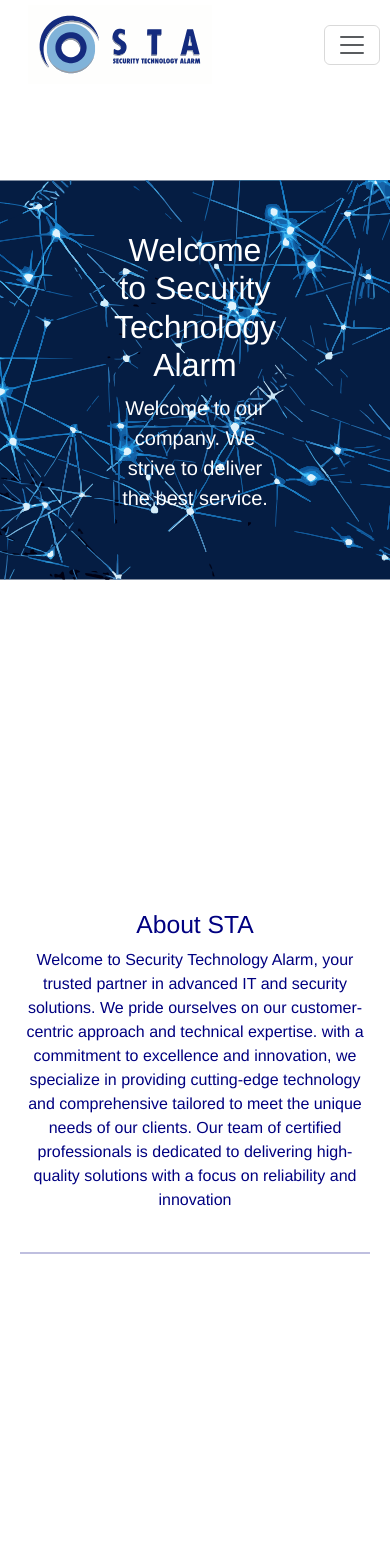
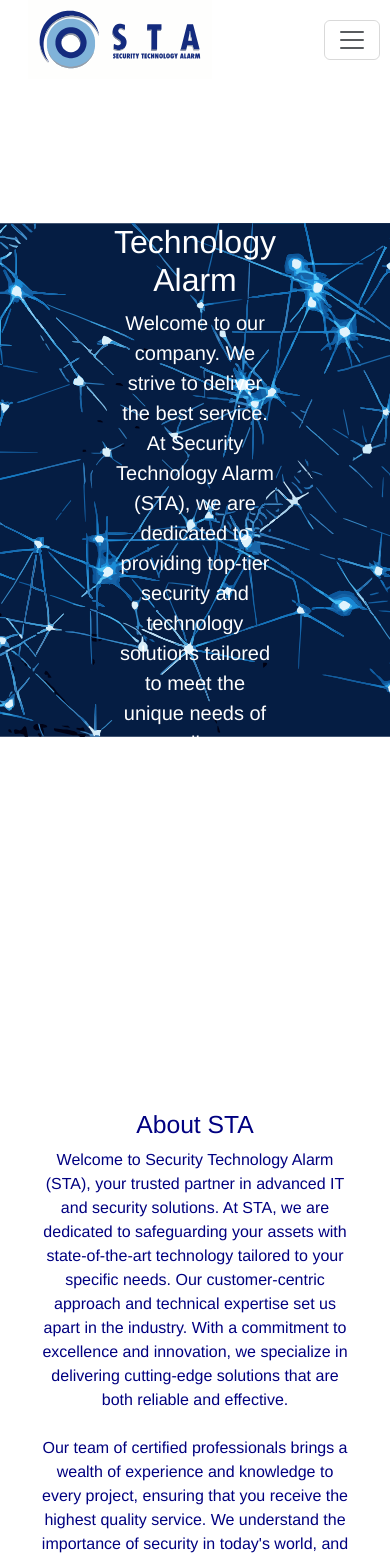
Before and after one commit to fiture99/STA-FINAL, a React (Vite) app: page /home in a window 390 px wide. Shown: the top 1559 px of the page. Built offline with nearby package versions, Linux system fonts and the light colour scheme.

Commit message:
sweet alert

```diff
--- a/package.json
+++ b/package.json
@@ -17,7 +17,8 @@
     "bootstrap": "^5.3.3",
     "react": "^18.3.1",
     "react-dom": "^18.3.1",
-    "react-router-dom": "^6.26.0"
+    "react-router-dom": "^6.26.0",
+    "sweetalert2": "^11.12.4"
   },
   "devDependencies": {
     "@types/react": "^18.3.3",
--- a/src/components/NavBar.tsx
+++ b/src/components/NavBar.tsx
@@ -16,9 +16,9 @@
   return (
     <nav className="navbar navbar-expand-lg navbar-light fixed-top">
       <div className="container-fluid">
-        <a className="navbar-brand me-auto" href="" style={{ marginLeft: 0 }}>
-          <img src={logo} alt="Company Logo" style={{ height: '79px', width: '240px' }} />
-        </a>
+      <a className="navbar-brand d-flex justify-content-center" href="" style={{overflow: 'hidden'}}>
+      <img src={logo} alt="Company Logo" style={{ height: '79px', width: '240px'}} />
+    </a>
         <button className="navbar-toggler" type="button" data-bs-toggle="collapse" data-bs-target="#navbarNav" aria-controls="navbarNav" aria-expanded="false" aria-label="Toggle navigation">
           <span className="navbar-toggler-icon"></span>
         </button>
--- a/src/components/style.css
+++ b/src/components/style.css
@@ -1,18 +1,52 @@
 /* Base styles */
+*,
+*::before,
+*::after {
+  box-sizing: border-box;
+}
+
+#root {
+  margin: 0, 0;
+  max-width: 1920px;
+}
+
 body {
   margin: 0;
   padding: 0;
   font-family: "Helvetica Neue", Helvetica, Arial, sans-serif;
 }
 
+
+
+body, html {
+  margin: 0;
+  padding: 0;
+  overflow-x: hidden; /* Prevent horizontal scroll */
+}
+
 .navbar {
-  height: 79px;
+  width: 100%;
+  max-width: 100vw;
+  height: 70px;
   background-color: #ffffff;
+  padding: 0;
+  margin: 0 auto;
+  overflow: hidden; /* Prevent overflow */
+  box-sizing: border-box; /* Ensure padding and borders are included in width/height */
+}
+
+.navbar-brand, .nav-link {
+  margin: 0;
+  padding: 0;
+}
+
+#navbarNav {
+  padding-left: 0;
 }
 
 .navbar-brand img {
   height: 100px;
-  width: auto;
+  /* width: 4px; */
 }
 
 .navbar-toggler {
@@ -33,12 +67,11 @@
 
 .navbar-collapse {
   background-color: #ffffff;
-
 }
 
 .background {
   width: 100%;
-  height: 700px;
+  height: 100vh;
   background-image: url('../assets/bg-image.svg');
   background-size: cover;
   background-position: center;
@@ -47,6 +80,7 @@
   background-repeat: no-repeat;
   justify-content: center;
   align-items: center;
+  margin-top: 0;
 }
 
 .background img {
@@ -75,7 +109,9 @@
   margin-top: 100px;
   color: rgb(0, 0, 128);
   padding: 20px;
+  align-items: center;
 }
+
 
 .pat-image {
   height: 300px;
@@ -90,8 +126,9 @@
 
 .section {
   min-height: 70vh;
-  padding: 60px 0;
+  padding: 0, 0;
 }
+
 
 .section-separator {
   border: 0;
@@ -111,7 +148,11 @@
   display: flex;
   flex-direction: column;
 }
-
+.card-details {
+  margin-top: 10px;
+  font-size: 14px;
+  color: #333;
+}
 .card:hover {
   transform: scale(1.05);
   border-color: rgb(0, 0, 128);
@@ -121,6 +162,30 @@
   padding: 30px;
   flex: 1;
 }
+
+/* Custom SweetAlert2 Styles */
+.custom-swal-container {
+  font-family: 'Helvetica Neue', Helvetica, Arial, sans-serif;
+  color:rgb(0, 0, 128) ;
+  background-color: aliceblue;
+}
+
+.custom-swal-title {
+  color: rgb(0, 0, 128);
+  font-size: 24px;
+}
+
+
+.custom-swal-confirm-button {
+  background-color: rgb(0, 0, 128);
+  color: #fff;
+  border: none;
+}
+
+.custom-swal-confirm-button:hover {
+  background-color: #007bff;
+}
+
 
 /* Contact Section Styles */
 .contact-details {
@@ -208,9 +273,23 @@
 }
 
 /* Responsive styles */
-@media (max-width: 992px) {
+@media (max-width: 1025px) {
+  .navbar {
+    height: auto;
+    display: flex;
+    /* position: static; */
+    width: 100%;
+    align-items: center;
+  }
   .navbar-brand img {
     height: 80px;
+  }
+
+  .container {
+    max-width: 1025px;
+    margin: 0 ;
+    padding: 0 20px;
+    align-items: center;
   }
 
   .nav-link {
@@ -220,6 +299,7 @@
 
   .background {
     height: 600px;
+    width: 100%;
   }
 
   .welcome {
@@ -254,7 +334,7 @@
   }
 
   .background {
-    height: 500px;
+    height: 700px;
   }
 
   .welcome {
@@ -279,9 +359,9 @@
 }
 
 @media (max-width: 576px) {
+  .navbar {
+    height: auto;
 
-  .navbar{
-    height: 86px;
   }
   .navbar-brand img {
     height: 50px;
@@ -293,7 +373,7 @@
   }
 
   .background {
-    height: 700px;
+    height: 900px;
   }
 
   .welcome {
--- a/src/index.css
+++ b/src/index.css
@@ -66,3 +66,8 @@
     background-color: #f9f9f9;
   }
 } */
+/* html, body {
+  margin: 0;
+  padding: 0;
+  height: 100%;
+} */
--- a/src/pages/About.tsx
+++ b/src/pages/About.tsx
@@ -4,13 +4,25 @@
 export function About() {
   return (
     <div id='about' className="section">
+      <div className='container'>
       <h2 style={{marginTop:'60px',}}>About STA</h2>
-      <p className='about'>Welcome to Security Technology Alarm, your trusted partner in advanced IT and
-      security solutions. We pride ourselves on our customer-centric approach and technical expertise.
-      with a commitment to excellence and innovation, we specialize in providing cutting-edge technology
-       and comprehensive tailored to meet the unique needs of our clients. Our team of certified professionals
-       is dedicated to delivering high-quality solutions with a focus on reliability and innovation</p>
+      <p className='about'>Welcome to Security Technology Alarm (STA), your trusted partner in advanced
+      IT and security solutions. At STA, we are dedicated to safeguarding your assets with
+      state-of-the-art technology tailored to your specific needs. Our customer-centric approach
+      and technical expertise set us apart in the industry. With a commitment to excellence and
+      innovation, we specialize in delivering cutting-edge solutions that are both reliable and
+      effective. <br/><br/>
+     Our team of certified professionals brings a wealth of experience and knowledge to every project,
+     ensuring that you receive the highest quality service. We understand the importance of security in
+     today's world, and we work tirelessly to provide systems that are not only robust but also adaptable
+     to evolving threats. From Domain and Exchange installations, Server Configurations, Server Backup and Restorations,
+     CCTV to biometric systems and beyond, we offer comprehensive services designed to protect your most valuable resources.<br/><br/>
+
+    We are proud to have earned the trust of our clients and continue to strive for excellence in every
+    aspect of our work. Whether you're looking for a complete security overhaul or specialized IT services,
+    STA is here to deliver solutions that keep you secure and ahead of the curve.</p>
           <hr className="section-separator" />
+    </div>
     </div>
   );
 }
--- a/src/pages/Index.tsx
+++ b/src/pages/Index.tsx
@@ -9,7 +9,9 @@
         <div className="background">
             <div className="welcome">
                 <h2 className="wel">Welcome to  Security Technology Alarm</h2>
-                 <p>Welcome to our company. We strive to deliver the best service.</p>
+                 <p>Welcome to our company. We strive to deliver the best service.
+                 At Security Technology Alarm (STA), we are dedicated to providing top-tier security and
+                  technology solutions tailored to meet the unique needs of our clients.</p>
             </div>
         </div>
 
--- a/src/pages/Services.tsx
+++ b/src/pages/Services.tsx
@@ -1,47 +1,75 @@
-// import React from 'react';
+import Swal from 'sweetalert2';
 import '../components/style.css';
 
-const services = [
+interface Service {
+  title: string;
+  icon: string;
+  description: string;
+  details: string;
+}
+
+const services: Service[] = [
   {
     title: 'CCTV Installation',
     icon: 'fas fa-video',
-    description: 'Professional installation of CCTV systems for enhanced security.'
+    description: 'Professional installation of CCTV systems for enhanced security.',
+    details: 'We provide a full range of CCTV installation services, including system design, equipment sourcing, installation, and maintenance to ensure your security needs are fully met.'
   },
   {
     title: 'Exchange and Domain',
     icon: 'fas fa-exchange-alt',
-    description: 'Expert management of exchange and domain services.'
+    description: 'Expert management of exchange and domain services.',
+    details: 'Our team handles everything from domain registration to email exchange management, ensuring seamless communication and domain management for your business.'
   },
   {
     title: 'Biometric Systems',
     icon: 'fas fa-fingerprint',
-    description: 'Cutting-edge biometric systems for secure access control.'
+    description: 'Cutting-edge biometric systems for secure access control.',
+    details: 'We offer advanced biometric solutions for secure access control, including fingerprint scanners, facial recognition systems, and more, tailored to your specific security requirements.'
   },
   {
     title: 'Technical Support',
     icon: 'fas fa-tools',
-    description: 'Reliable technical support for all your IT needs.'
+    description: 'Reliable technical support for all your IT needs.',
+    details: 'Our technical support team is available 24/7 to assist with any IT issues you encounter, providing timely solutions to minimize downtime and keep your systems running smoothly.'
   },
   {
     title: 'Web Hosting',
     icon: 'fas fa-globe',
-    description: 'Robust and reliable web hosting services.'
+    description: 'Robust and reliable web hosting services.',
+    details: 'We offer a range of web hosting solutions to ensure your website remains accessible and performs well, including shared hosting, VPS, and dedicated servers.'
   },
   {
     title: 'Server Installation',
     icon: 'fa fa-server',
-    description: 'Professional server installation and configuration.'
+    description: 'Professional server installation and configuration.',
+    details: 'Our server installation services include hardware setup, software installation, and configuration, ensuring your server environment is optimized for performance and security.'
   }
 ];
 
 export function Services() {
+  const handleDetails = (service: Service) => {
+    Swal.fire({
+      title: service.title,
+      text: service.details,
+      icon: 'success',
+      confirmButtonText: 'Close',
+      customClass: {
+        container: 'custom-swal-container',
+        title: 'custom-swal-title',
+        confirmButton: 'custom-swal-confirm-button'
+      }
+    });
+  };
+
   return (
     <div id="services" className="section">
-      <h1 style={{marginTop:'60px',}}>Our Services</h1>
+      <div className='container'>
+        <h1 style={{ marginTop: '60px' }}>Our Services</h1>
         <div className="row">
           {services.map((service, index) => (
             <div className="col-md-4" key={index}>
-            <div className="card mb-4 shadow-sm">
+              <div className="card mb-4 shadow-sm" onClick={() => handleDetails(service)}>
                 <div className="card-body text-center">
                   <i className={`${service.icon} fa-3x mb-3`} aria-hidden="true"></i>
                   <h5 className="card-title">{service.title}</h5>
@@ -52,7 +80,7 @@
           ))}
         </div>
         <hr className="section-separator" />
-
+      </div>
     </div>
   );
 };
```
Also changed, not shown: 1 other file (tests, documents, lock files or other folders). Lines whose indentation alone changed are shown as unchanged.
